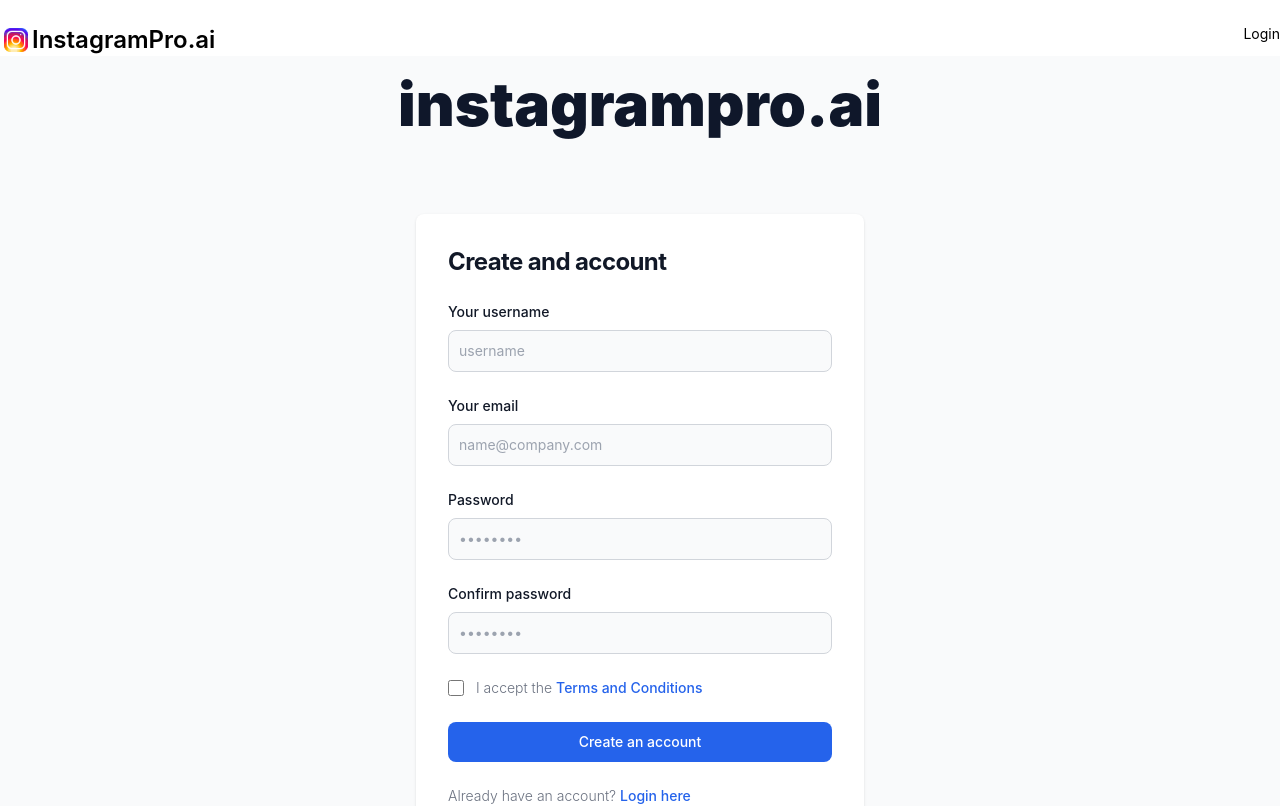
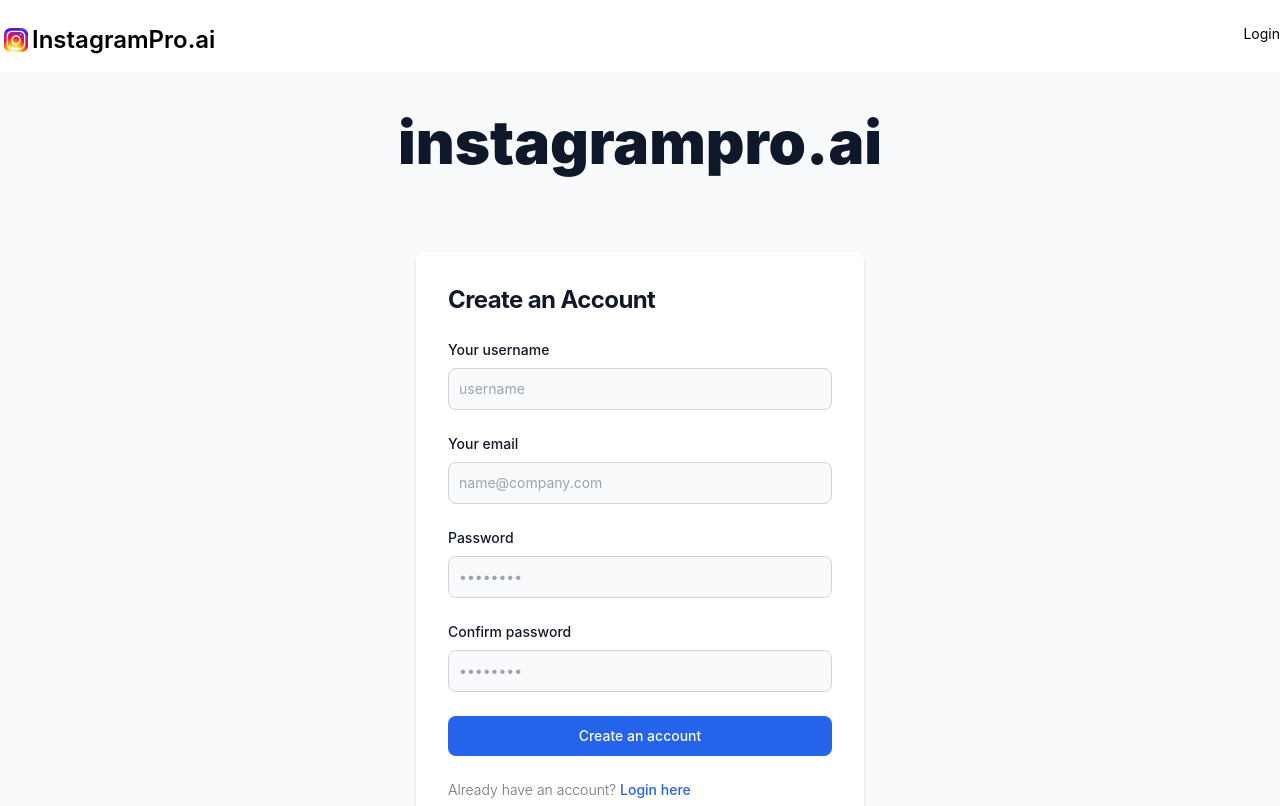
Before and after one commit to abderrahimAMZ/dropzone, a React (Create React App) app: page /register in a window 1280 px wide. Shown: the top 806 px of the page. Built offline with nearby package versions, Linux system fonts and the light colour scheme.

Commit message:
added routing between pages

```diff
--- a/src/components/Nav/Nav.js
+++ b/src/components/Nav/Nav.js
@@ -1,4 +1,4 @@
-import { Link } from 'wouter';
+import { Link } from 'react-router-dom';
 
 import Container from '../Container';
 
@@ -26,7 +26,7 @@
 
 
       <nav className="bg-white border-gray-200 dark:bg-gray-900 dark:border-gray-700">
-        <div className={"max-w-screen-xl flex flex-wrap justify-between mx-auto pt-4"}>
+        <div className={"max-w-screen-xl flex flex-wrap justify-between mx-auto pt-4 pb-4"}>
 
         <div className={"pt-2 "}>
           <a href="#" className="flex  rtl:space-x-reverse">
@@ -62,10 +62,10 @@
                 <div className="font-medium truncate">{user != null ? user.email : ""}</div>
               </div>
               <div className="py-2">
-                <a href="#"
+                <Link to=""
                    onClick={() => context.logOut()}
                    className="block px-4 py-2 text-sm text-gray-700 hover:bg-gray-100 dark:hover:bg-gray-600 dark:text-gray-200 dark:hover:text-white">Sign
-                  out</a>
+                  out</Link>
               </div>
             </div>
           </div>
--- a/src/pages/Login.js
+++ b/src/pages/Login.js
@@ -2,6 +2,7 @@
 import { useAuth } from "../hooks/AuthProvider";
 import Layout from "../components/Layout";
 import Container from "../components/Container";
+import {Link} from "react-router-dom";
 const Login = () => {
     const [input, setInput] = useState({
         username: "",
@@ -70,9 +71,9 @@
                                     in
                                 </button>
                                 <p class="text-sm font-light text-gray-500 dark:text-gray-400">
-                                    Don’t have an account yet? <a href="/Register"
+                                    Don’t have an account yet? <Link to="/register"
                                                                   class="font-medium text-primary-600 hover:underline dark:text-primary-500">Sign
-                                    up</a>
+                                    up</Link>
                                 </p>
                             </form>
                         </div>
--- a/src/pages/Register.js
+++ b/src/pages/Register.js
@@ -2,6 +2,7 @@
 import { useAuth } from "../hooks/AuthProvider";
 import Layout from "../components/Layout";
 import Container from "../components/Container";
+import {Link} from "react-router-dom";
 const Login = () => {
     const [samePassword, setSamePassword] = useState(true);
     const [input, setInput] = useState({
@@ -15,10 +16,18 @@
     const handleSubmitEvent = (e) => {
         console.log("input");
         console.log(input);
+        const confirm_password = document.getElementById("confirm-password").value;
         e.preventDefault();
-        if ( input.username !== "" && input.email !== "" && input.password !== "") {
+        console.log(confirm_password);
+        if ( input.username !== "" && input.email !== "" && input.password !== "" ) {
+            if (input.password !== confirm_password) {
+                alert("Passwords do not match");
+            }
+            else {
                 setSamePassword(true);
                 auth.CreateAccount(input);
+
+            }
             }
             return;
             //dispatch action from hooks
@@ -47,7 +56,7 @@
                             class="w-full bg-white rounded-lg shadow dark:border md:mt-0 sm:max-w-md xl:p-0 dark:bg-gray-800 dark:border-gray-700">
                             <div class="p-6 space-y-4 md:space-y-6 sm:p-8">
                                 <h1 class="text-xl font-bold leading-tight tracking-tight text-gray-900 md:text-2xl dark:text-white">
-                                    Create and account
+                                    Create an Account
                                 </h1>
                                 <form class="space-y-4 md:space-y-6" onSubmit={handleSubmitEvent}>
                                     <div>
@@ -85,28 +94,14 @@
                                                className="bg-gray-50 border border-gray-300 text-gray-900 sm:text-sm rounded-lg focus:ring-primary-600 focus:border-primary-600 block w-full p-2.5 dark:bg-gray-700 dark:border-gray-600 dark:placeholder-gray-400 dark:text-white dark:focus:ring-blue-500 dark:focus:border-blue-500"
                                                required=""/>
                                     </div>
-                                    <div class="flex items-start">
-                                        <div class="flex items-center h-5">
-                                            <input id="terms" aria-describedby="terms" type="checkbox"
-                                                   className="w-4 h-4 border border-gray-300 rounded bg-gray-50 focus:ring-3 focus:ring-primary-300 dark:bg-gray-700 dark:border-gray-600 dark:focus:ring-primary-600 dark:ring-offset-gray-800"
-                                                   required=""/>
-                                        </div>
-                                        <div class="ml-3 text-sm">
-                                            <label htmlFor="terms"
-                                                   className="font-light text-gray-500 dark:text-gray-300">I
-                                                accept the <a
-                                                    class="font-medium text-primary-600 hover:underline dark:text-primary-500"
-                                                    href="#">Terms and Conditions</a></label>
-                                        </div>
-                                    </div>
                                     <button type="submit"
                                             class="w-full text-white bg-primary-600 hover:bg-primary-700 focus:ring-4 focus:outline-none focus:ring-primary-300 font-medium rounded-lg text-sm px-5 py-2.5 text-center dark:bg-primary-600 dark:hover:bg-primary-700 dark:focus:ring-primary-800">Create
                                         an account
                                     </button>
                                     <p class="text-sm font-light text-gray-500 dark:text-gray-400">
-                                        Already have an account? <a href="#"
+                                        Already have an account? <Link to="/login"
                                                                     class="font-medium text-primary-600 hover:underline dark:text-primary-500">Login
-                                        here</a>
+                                        here</Link>
                                     </p>
                                 </form>
                             </div>
```
